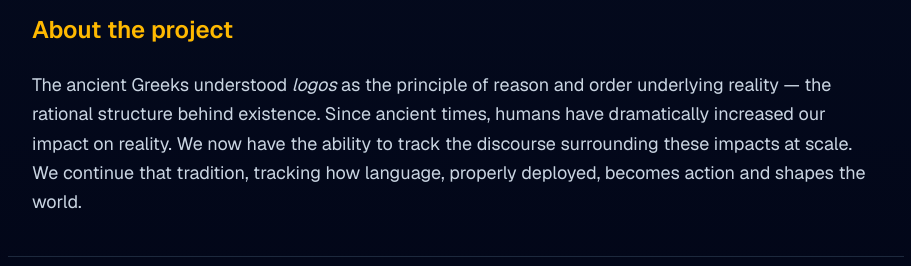
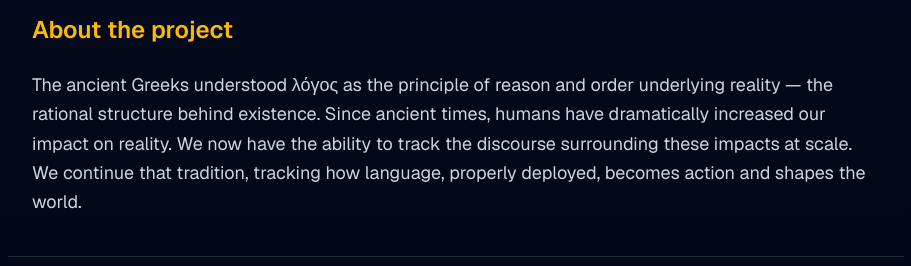
Before and after one commit to jde/logosproject, a Next.js app: page / in a window 1280 px wide. Shown: the part 2596-2862 px from the top of the page, without its empty margins (184-1095 px from the left). Built offline with nearby package versions, Linux system fonts and the light colour scheme.

Commit message:
Use Greek λόγος in About section

```diff
--- a/src/app/page.tsx
+++ b/src/app/page.tsx
@@ -203,7 +203,7 @@ export default function Home() {
           About the project
         </h2>
         <p className="text-lg text-slate-300 leading-relaxed">
-          The ancient Greeks understood <em>logos</em> as the principle of
+          The ancient Greeks understood λόγος as the principle of
           reason and order underlying reality — the rational structure behind
           existence. Since ancient times, humans have dramatically increased our impact on reality. We now have the ability to track the discourse surrounding these impacts at scale. We continue that tradition, tracking how language, properly
           deployed, becomes action and shapes the world.
```
